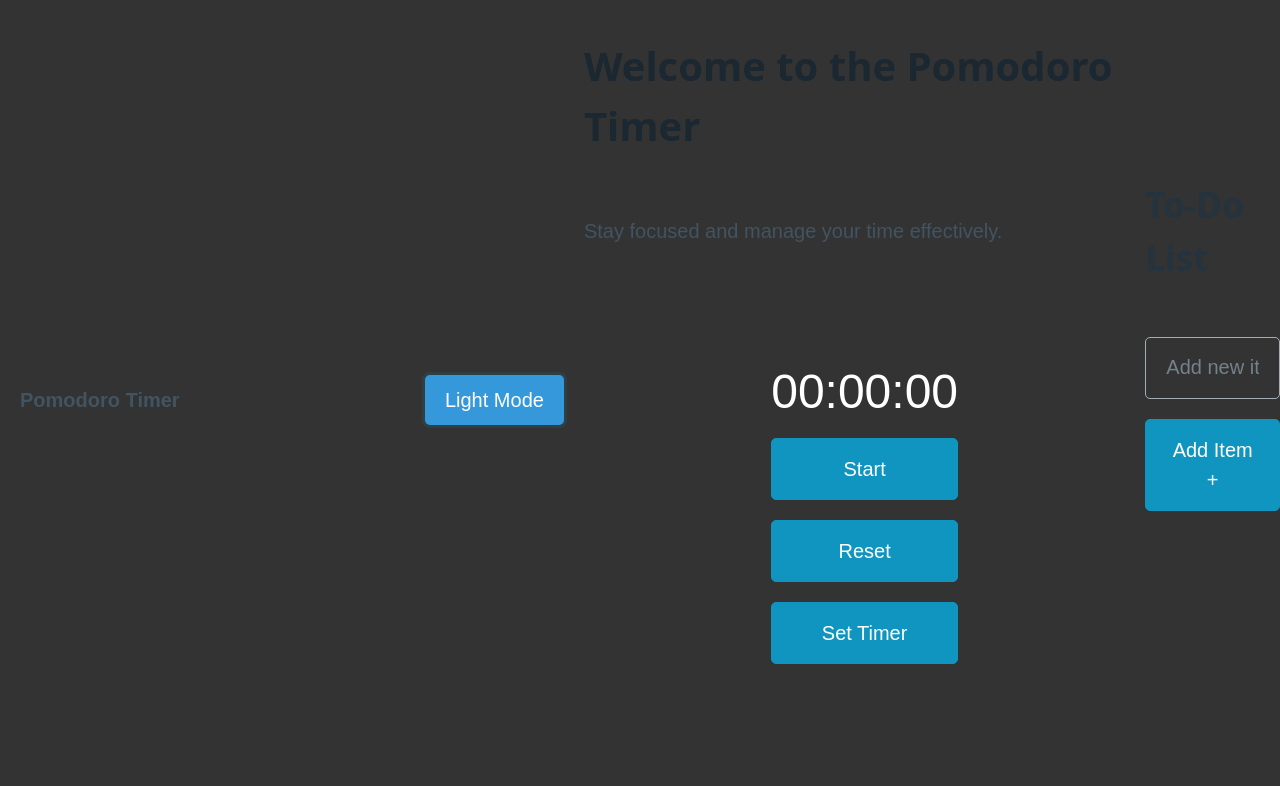
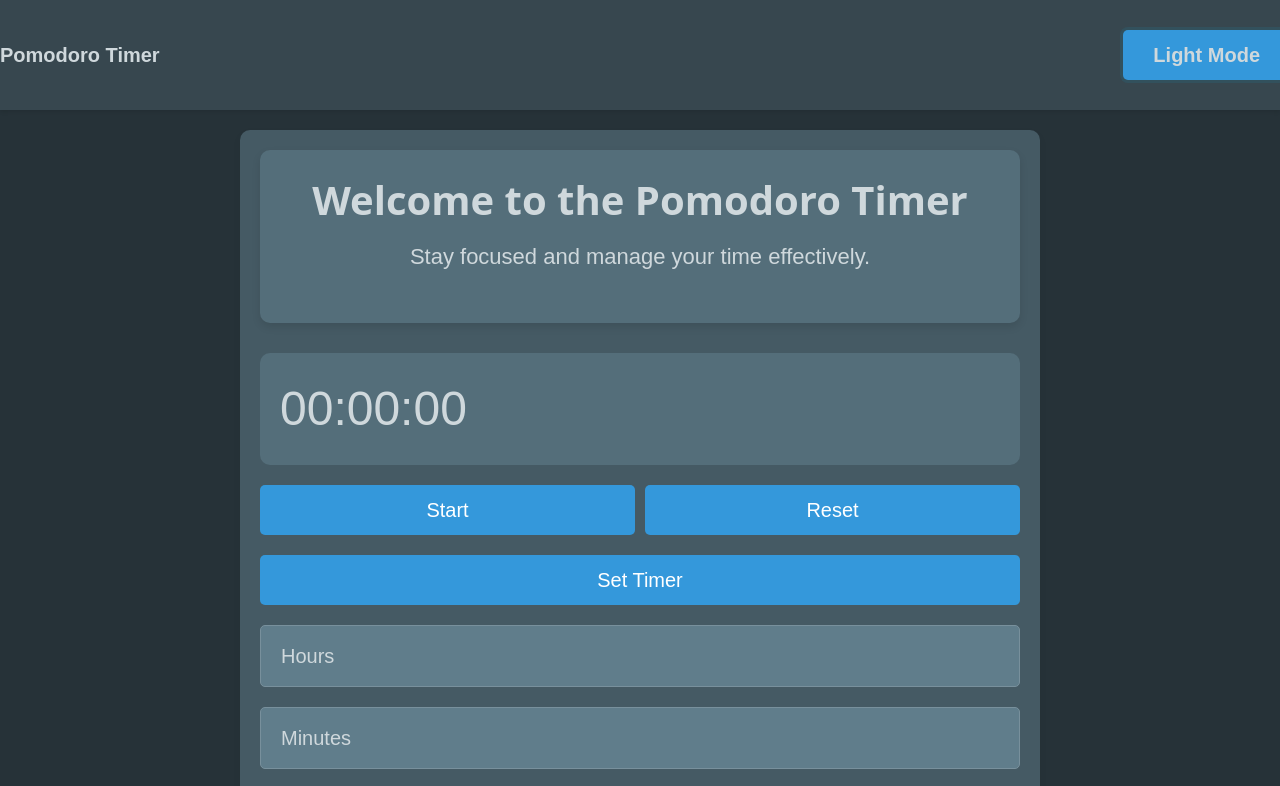
Before and after one commit to Niimraa/Pomodoro-Website, a plain HTML site: page index.html in a window 1280 px wide. Both pictures are taken after a click on the button "Dark Mode". Shown: the top 786 px of the page. Drawn offline with nearby package versions, Linux system fonts and the light colour scheme.

Commit message:
Update styles.css

```diff
--- a/styles.css
+++ b/styles.css
@@ -4,20 +4,81 @@ body {
     margin: 0;
     padding: 0;
     display: flex;
-    justify-content: center;
+    flex-direction: column;
     align-items: center;
-    height: 100vh;
+    justify-content: flex-start;
+    min-height: 100vh;
 }
 
-.container {
+nav.container-fluid {
+    width: 100%;
+    background-color: #f0f0f0;
+    padding: 10px 0;
+    box-shadow: 0 2px 4px rgba(0, 0, 0, 0.1);
     display: flex;
-    flex-direction: column;
+    justify-content: space-between;
     align-items: center;
-    justify-content: center;
 }
 
+nav ul {
+    list-style-type: none;
+    padding: 0;
+    display: flex;
+    margin: 0;
+}
+
+nav ul.nav-left {
+    justify-content: flex-start;
+}
+
+nav ul.nav-right {
+    justify-content: flex-end;
+}
+
+nav a, nav li button {
+    text-decoration: none;
+    color: #333;
+    margin: 0 10px;
+    font-weight: bold;
+}
+
+/* Main Container Styles */
+.container {
+    width: 90%;
+    max-width: 800px;
+    margin-top: 20px;
+    background-color: #fff;
+    padding: 20px;
+    border-radius: 10px;
+    box-shadow: 0 4px 8px rgba(0, 0, 0, 0.05);
+}
+
+
+.intro-container {
+    text-align: center;
+    margin-bottom: 30px;
+    padding: 20px;
+    background-color: #e3f2fd;
+    border-radius: 10px;
+    box-shadow: 0 4px 8px rgba(0, 0, 0, 0.1);
+}
+
+.intro-container h1 {
+    color: #333;
+    margin-bottom: 10px;
+}
+
+.intro-container p {
+    color: #555;
+    font-size: 1.1em;
+}
+
+/* Timer Section */
 .timer-container {
-    text-align: center;
+    background-color: #e3f2fd;
+    padding: 20px;
+    border-radius: 10px;
+    margin-bottom: 20px;
 }
 
 .timer {
@@ -27,58 +88,171 @@ body {
 
 .buttons {
     margin-top: 10px;
+    display: flex;
+    justify-content: center;
+    gap: 10px;
 }
 
-/* Add the timer and buttons within the container class */
-.timer-container, .buttons {
-    text-align: center;
-}
-
-.options-container {
-    text-align: center;
-}
-
-.options {
-    display: none;
-    flex-direction: column;
-    margin-top: 10px;
-}
-
-button#optionsButton {
-    margin-top: 20px;
-}
-
-.mode-toggle {
-    position: absolute;
-    top: 20px;
-    right: 20px;
-}
-
-button#modeToggle {
+button {
     background-color: #3498db;
     color: #fff;
     border: none;
     padding: 10px 20px;
     cursor: pointer;
+    border-radius: 5px;
+    transition: background-color 0.2s ease;
 }
 
-.text-box {
-    text-align: center;
-    margin-top: 20px;
+button:hover {
+    background-color: #2878a9;
 }
 
-/* Dark Mode Styles */
+
 .dark-mode {
-    background-color: #333;
-    color: #fff;
+    background-color: #263238;
+    color: #CFD8DC;
+}
+
+.dark-mode nav.container-fluid {
+    background-color: #37474f; /* Darker background for the nav bar */
+}
+
+.dark-mode nav ul.nav-left li strong {
+    color:#CFD8DC
+}
+
+
+.dark-mode nav a, .dark-mode nav li button {
+    color: #CFD8DC;
+}
+
+
+.dark-mode .intro-container {
+    background-color: #546e7a;
+}
+
+.dark-mode .intro-container h1, .dark-mode .intro-container p {
+    color: #CFD8DC;
+}
+
+
+.dark-mode input[type="text"], .dark-mode input[type="number"] {
+    background-color: #607D8B;
+    color: #CFD8DC;
+    border-color: #78909C;
+}
+
+
+
+.dark-mode .container {
+    background-color: #455a64;
+}
+
+.dark-mode .timer-container {
+    background-color: #546e7a; /* Slightly different background for timer */
 }
 
 .dark-mode .timer {
-    color: #fff;
+    color: #CFD8DC; /* Light color for timer text */
 }
 
-.text-box input#textInput {
-    width: 300px;
-    height: 60px;
+
+
+.dark-mode input {
+    background-color: #607D8B;
+    color: #CFD8DC;
+    border-color: #78909C;
+}
+
+.dark-mode ::placeholder { /* Chrome, Firefox, Opera, Safari 10.1+ */
+    color: #CFD8DC;
+    opacity: 1; /* Firefox */
+}
+
+.dark-mode :-ms-input-placeholder { /* Internet Explorer 10-11 */
+    color: #CFD8DC;
+}
+
+.dark-mode ::-ms-input-placeholder { /* Microsoft Edge */
+    color: #CFD8DC;
+}
+
+/* TO Do list */
+
+#todoListSection {
+    margin-top: 20px;
     text-align: center;
+    width: 90%;
+    max-width: 800px;
+    background-color: #fff;
+    padding: 20px;
+    border-radius: 10px;
+    box-shadow: 0 4px 8px rgba(0, 0, 0, 0.05);
 }
+
+#todoListContainer {
+    margin-top: 10px;
+}
+
+#newTodoItem {
+    padding: 8px;
+    margin-right: 5px;
+    border-radius: 4px;
+    border: 1px solid #bdbdbd;
+    width: 70%;
+}
+
+#todoList {
+    list-style: none;
+    padding: 0;
+    text-align: left;
+}
+
+#todoList li {
+    background-color: #e0e0e0;
+    margin-top: 8px;
+    padding: 10px;
+    border-radius: 4px;
+    display: flex;
+    align-items: center;
+    justify-content: space-between; /* Adjust content spacing */
+}
+
+.todo-checkbox {
+    margin-right: 10px;
+}
+
+.todo-item-text {
+    flex-grow: 1;
+}
+
+.delete-btn {
+    background-color: #ff1744;
+    color: white;
+    border: none;
+    padding: 6px 2px;
+    font-size: 0.9em;
+    border-radius: 4px;
+    cursor: pointer;
+    margin-left: 10px;
+}
+
+.delete-btn:hover {
+    background-color: #f01440;
+}
+
+/* Dark Mode Styles for To-Do List */
+.dark-mode #todoListSection {
+    background-color: #455a64;
+    color: #CFD8DC;
+}
+
+.dark-mode #todoList li {
+    background-color: #546e7a;
+}
+
+.dark-mode #newTodoItem {
+    background-color: #607D8B;
+    color: #CFD8DC;
+    border-color: #78909C;
+}
```
